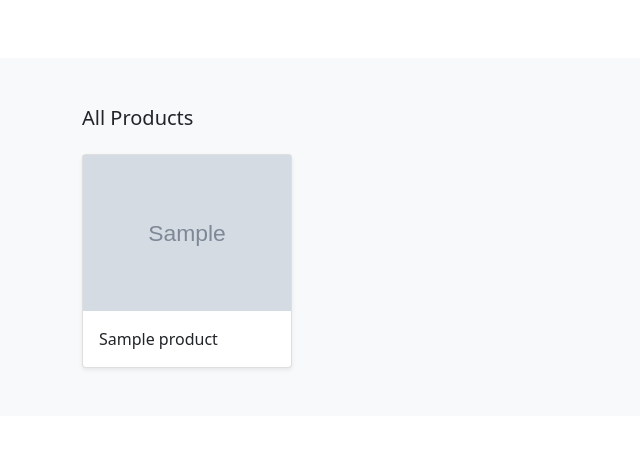
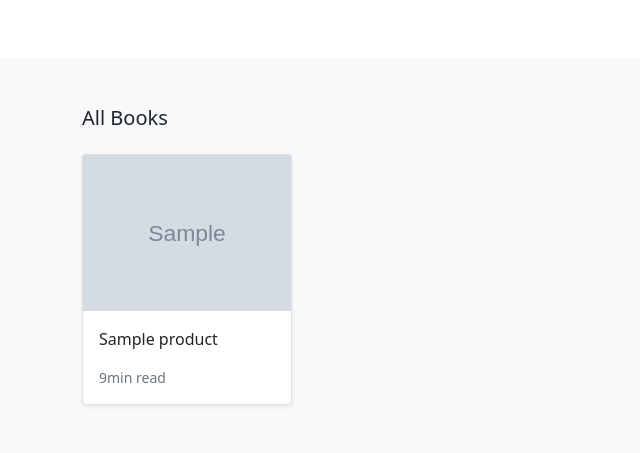
Before and after one commit to JeffersonRolino/django_ecommerce_practice, a Django app: page / in a window 1280 px wide. Shown: the part 423-876 px from the top of the page, without its empty margins (0-640 px from the left). Before the commit the page ends 794 px from the top, so only its background shows below. Run offline with Django 4.2, Linux system fonts and the light colour scheme; tables that the repository leaves empty hold one stand-in row (values such as "Sample post"); grey boxes marked "Sample" are stand-in pictures.

Commit message:
Construíndo o template base.html e home.html

```diff
--- a/store/admin.py
+++ b/store/admin.py
@@ -11,7 +11,7 @@ class CategoryAdmin(admin.ModelAdmin):
 
 @admin.register(Product)
 class ProductAdmin(admin.ModelAdmin):
-    list_display = ['title', 'created_by', 'slug',
+    list_display = ['title', 'author', 'created_by', 'slug',
                     'price', 'in_stock', 'created', 'updated']
     list_filter = ['in_stock', 'is_active']
     list_editable = ['price', 'in_stock']
--- a/store/models.py
+++ b/store/models.py
@@ -19,6 +19,7 @@ class Product(models.Model):
     created_by = models.ForeignKey(
         User, on_delete=models.CASCADE, related_name='product_creator')
     title = models.CharField(max_length=255, default='admin')
+    author = models.CharField(max_length=255, default='admin')
     description = models.TextField(blank=True)
     image = models.ImageField(upload_to='images/')
     slug = models.SlugField(max_length=255)
--- a/templates/store/home.html
+++ b/templates/store/home.html
@@ -22,7 +22,7 @@
   <div class="album py-5 bg-light">
     <div class="container">
 
-      <div class="pb-3 h5">All Products</div>
+      <div class="pb-3 h5">All Books</div>
       <div class="row row-cols-1 row-cols-sm-2 row-cols-md-5 g-3">
 
         {% for product in products %}
@@ -34,9 +34,9 @@
               <p class="card-text">
                 <a class="text-dark text-decoration-none" href="{{ product.get_absolute_url }}">{{ product.title }}</a>
               </p>
-              {% comment %} <div class="d-flex justify-content-between align-items-center">
+              <div class="d-flex justify-content-between align-items-center">
                 <small class="text-muted">9min read</small>
-              </div> {% endcomment %}
+              </div>
             </div>
           </div>
         </div>
```
Also changed, not shown: media/images/django_for_beginners_william_s_vincent.jpg (added), store/migrations/0002_product_author.py (added), 1 other file.
